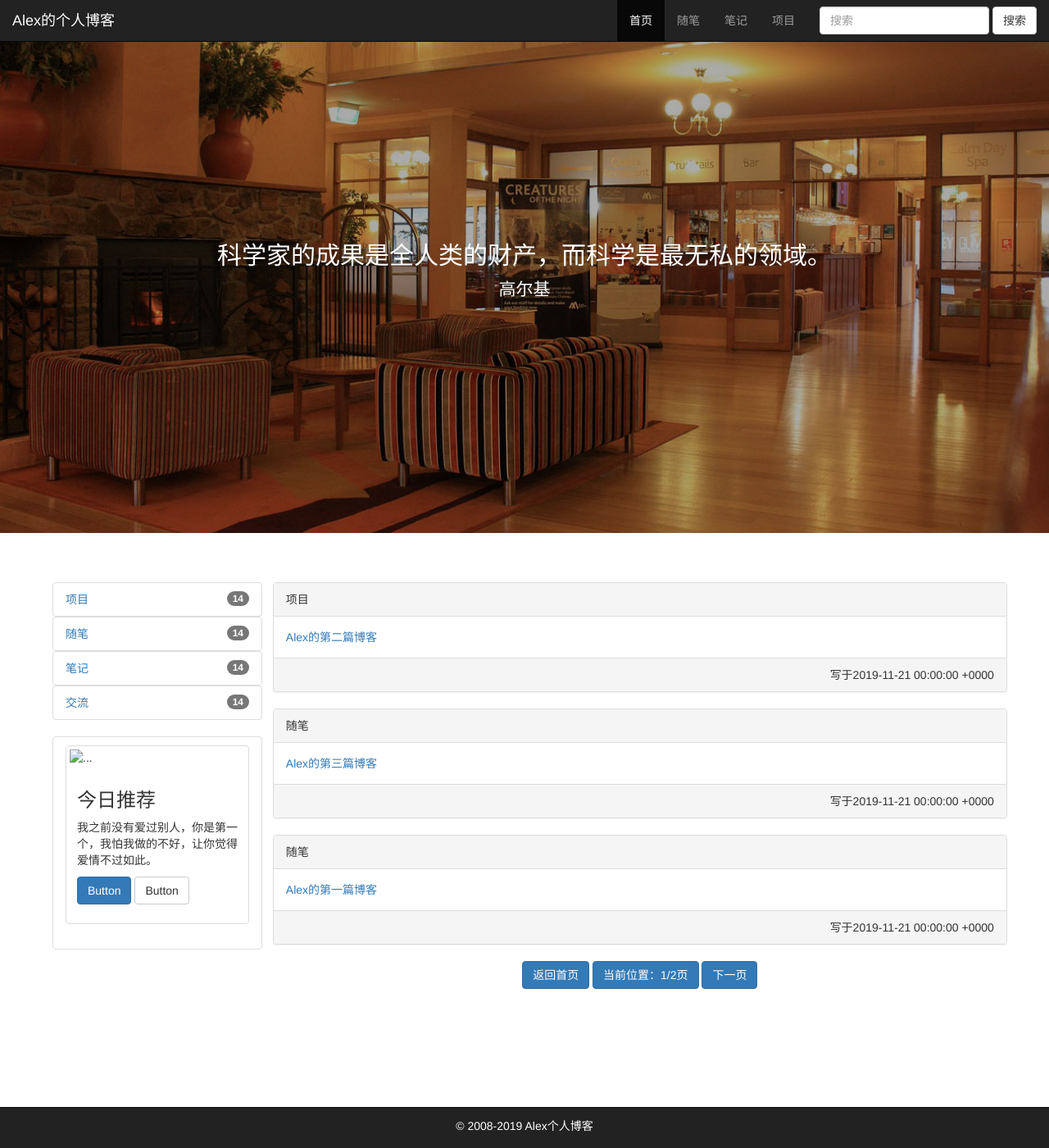
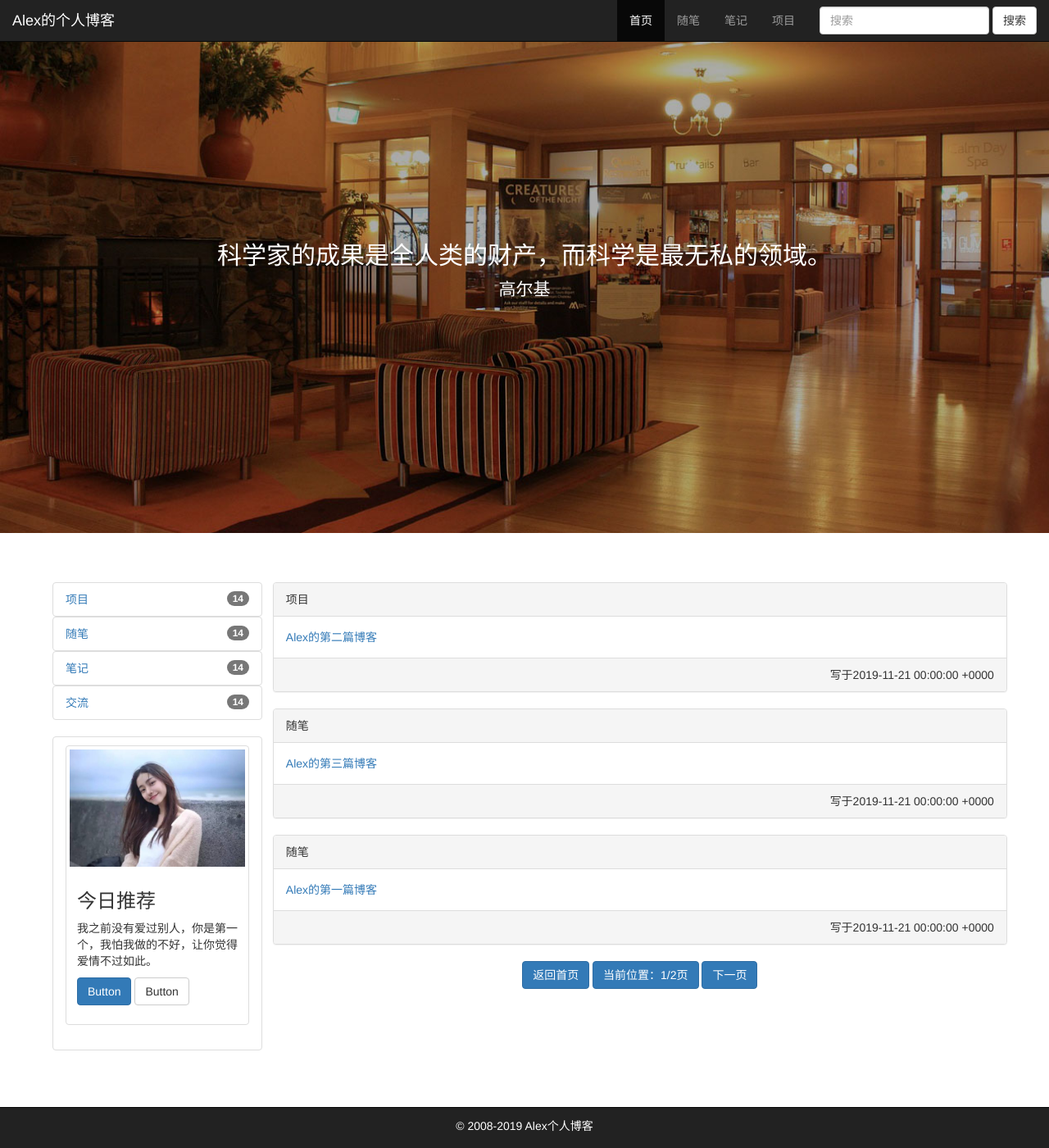
Before and after one commit to Alex-join/Test, a Jekyll site: the page built from index.html, in a window 1280 px wide and 1400 px high, scrolled down 26 px. Shown: the whole window at 82% size. Built offline with Jekyll 4.4.1, drawn with Linux system fonts in a browser that asks for light colours; the list of posts is cut into pages by our own code.

Commit message:
修改top图片地址

```diff
--- a/_config.yml
+++ b/_config.yml
@@ -1,4 +1,4 @@
-baseurl: /
+baseurl: /Test
 author: Alex
 #分页
 paginate: 3
--- a/_layouts/body.html
+++ b/_layouts/body.html
@@ -9,7 +9,7 @@
     <link href="https://cdn.jsdelivr.net/npm/bootstrap@3.3.7/dist/css/bootstrap.min.css" rel="stylesheet">
     <style>
 a,a:hover{text-decoration: none;}
-.jumubg{background: url(/img/top.jpg) no-repeat ;background-size: cover ;color: #fff; margin-top: 51px;text-align: center;height: 625px;padding:250px;}
+.jumubg{background: url({{ site.baseurl }}/img/top.jpg) no-repeat ;background-size: cover ;color: #fff; margin-top: 51px;text-align: center;height: 625px;padding:250px;}
 .content-left{width: 20%;height: 610px;float: left;margin: 30px 0 80px 5%;}
 .content-right{width: 70%;height: auto;float: left;margin: 30px 0 80px 1%;}
 .content-left-bottom{width: 300px;height: 480px;}
@@ -69,7 +69,7 @@
 	<div class="list-group">
 	  <div class="list-group-item">
 	    <div class="thumbnail">
-	      <img src="{{site.baseurl}}img/2.jpg" alt="...">
+	      <img src="{{site.baseurl}}/img/2.jpg" alt="...">
 	      <div class="caption">
 	        <h3>今日推荐</h3>
 	        <p>我之前没有爱过别人，你是第一个，我怕我做的不好，让你觉得爱情不过如此。</p>
```
